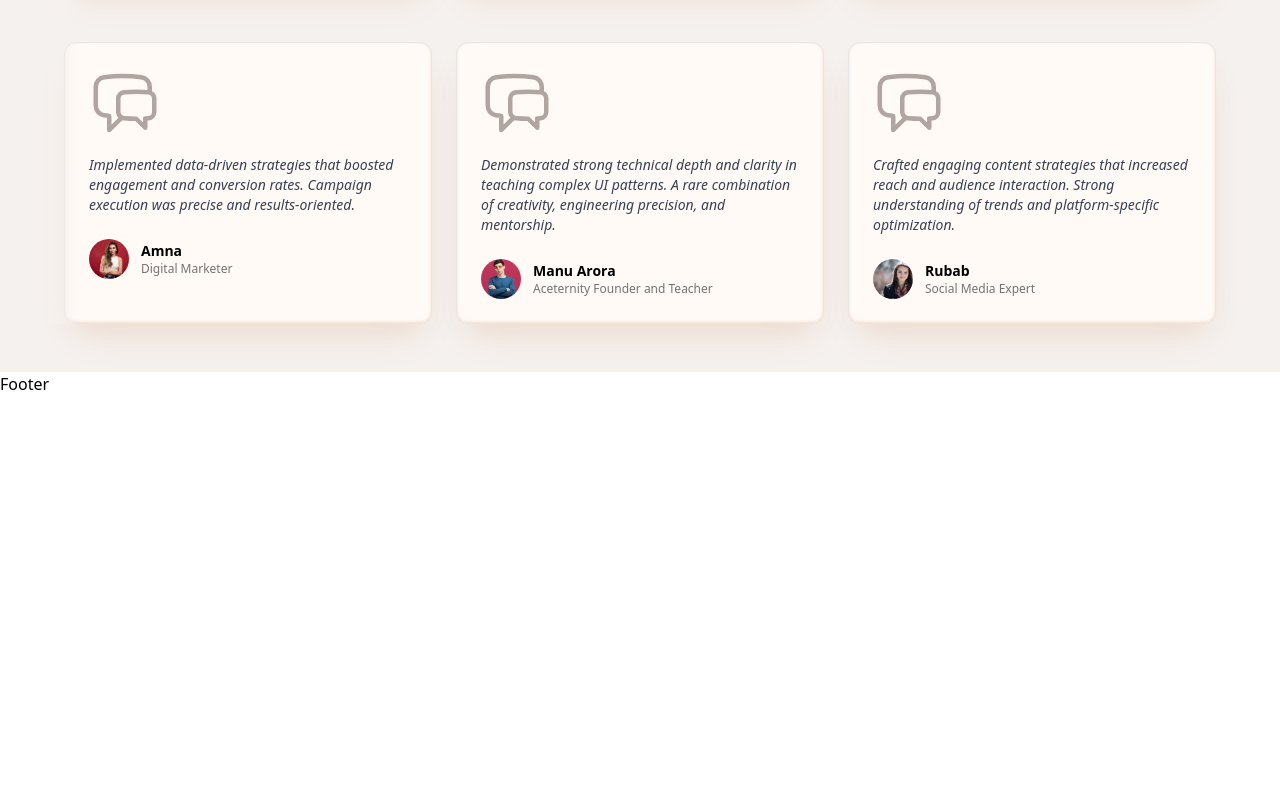
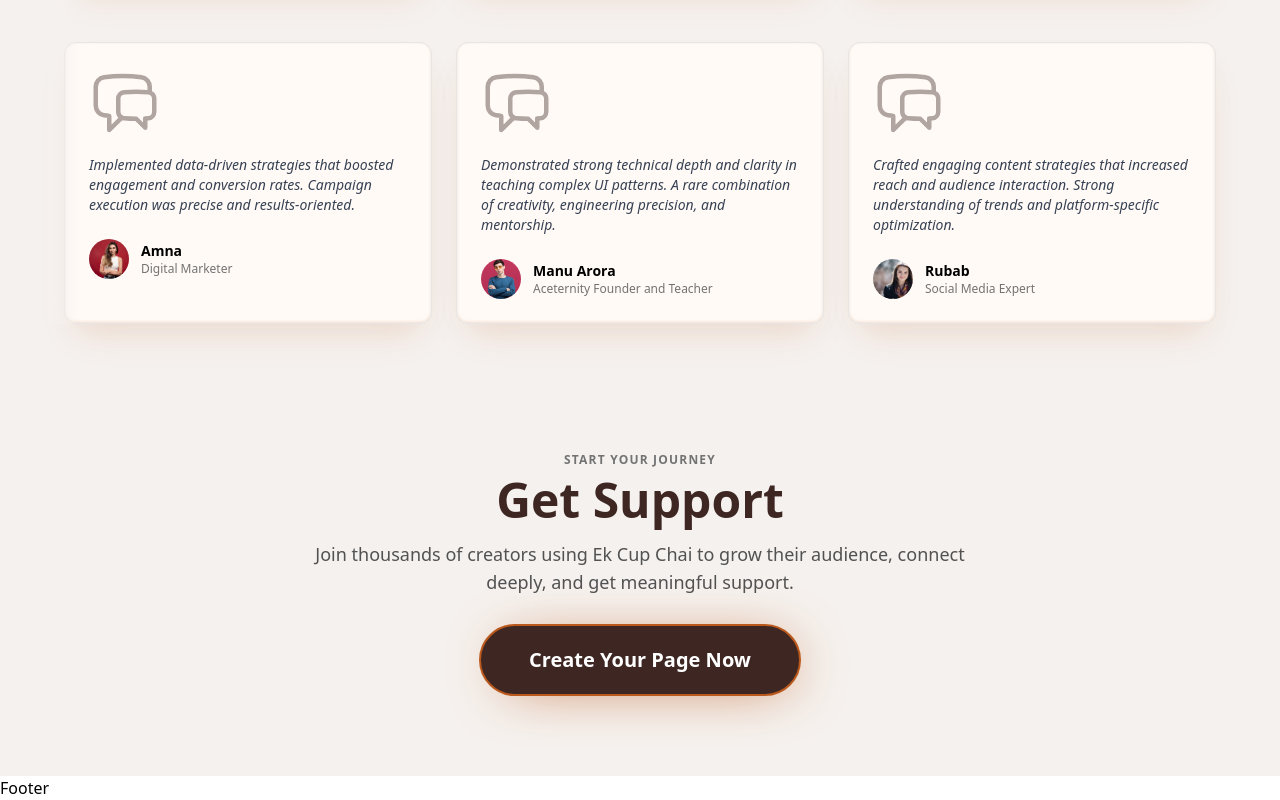
Before and after one commit to Habib277672/Buy-Me-Coffee-Project, a React (Vite) app: page / in a window 1280 px wide. Shown: the part 4434-5234 px from the top of the page. Before the commit the page ends 4830 px from the top, so only its background shows below. Built offline with nearby package versions, Linux system fonts and the light colour scheme; a web font is replaced by a local one.

Commit message:
Completed Call to Action Section

```diff
--- a/src/Components/UI/CallToAction.jsx
+++ b/src/Components/UI/CallToAction.jsx
@@ -1,5 +1,32 @@
 import React from "react";
+import { NavLink } from "react-router-dom";
 
 export const CallToAction = () => {
-  return <div>CallToAction</div>;
+  return (
+    <section className="bg-[#f5f1ee] px-6 py-20 text-center sm:px-12">
+      {/* Sub Heading */}
+      <p className="mb-2 text-xs font-semibold tracking-widest text-neutral-500 uppercase">
+        Start Your Journey
+      </p>
+
+      {/* Main Heading */}
+      <h2 className="text-chaiBrown mb-4 text-3xl font-extrabold sm:text-5xl">
+        Get Support
+      </h2>
+
+      {/* Mini Description */}
+      <p className="mx-auto mb-4 max-w-2xl px-8 text-xs text-neutral-600 sm:mb-7 sm:px-0 sm:text-lg">
+        Join thousands of creators using Ek Cup Chai to grow their audience,
+        connect deeply, and get meaningful support.
+      </p>
+
+      {/* CTA Button */}
+      <NavLink
+        to="/signup"
+        className="bg-chaiBrown inline-block rounded-full border-2 border-[#BB591C] px-6 py-3 text-lg font-bold text-white shadow-[7px_5px_56px_-20px_#BB591C] transition-transform duration-300 hover:scale-105 sm:px-12 sm:py-5 sm:text-xl"
+      >
+        Create Your Page Now
+      </NavLink>
+    </section>
+  );
 };
--- a/src/Pages/Home.jsx
+++ b/src/Pages/Home.jsx
@@ -14,7 +14,7 @@ export const Home = () => {
       <Features />
       <Publish />
       <Testimonials />
-      {/* <CallToAction /> */}
+      <CallToAction />
     </>
   );
 };
```
